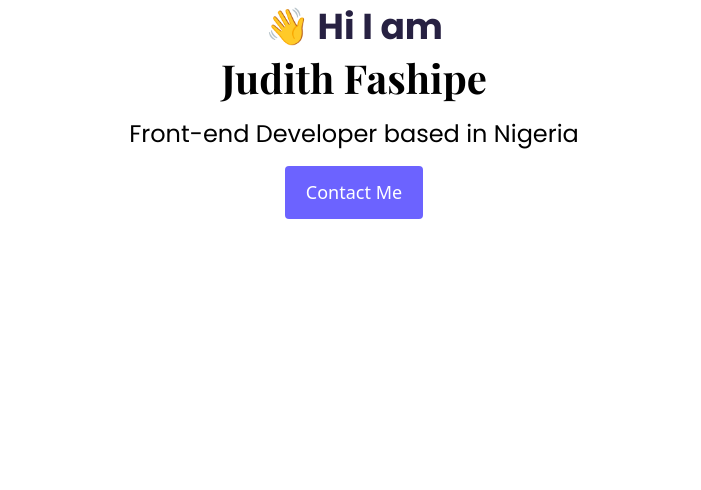
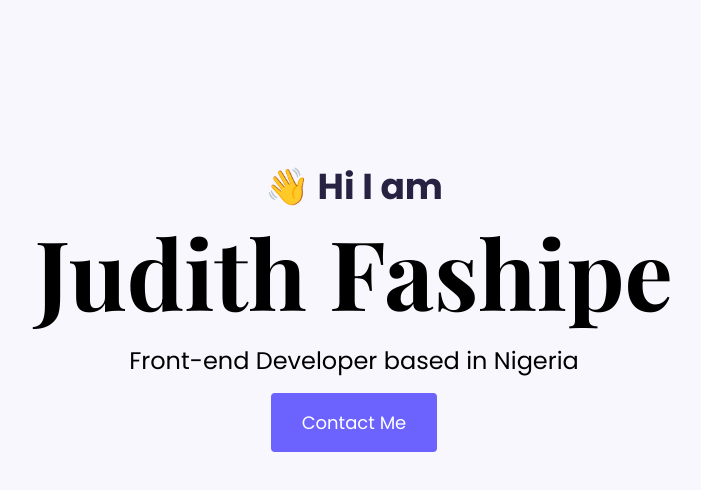
Before and after one commit to judith-tolade/portfolio-project, a plain HTML site: page index.html in a window 1280 px wide. Shown: the whole page, without its empty margins (286-987 px from the left). Drawn offline with nearby package versions, Linux system fonts and the light colour scheme.

Commit message:
styling the portfolio file

```diff
--- a/index.html
+++ b/index.html
@@ -23,8 +23,10 @@
     <div class="head">
         <p>👋 Hi I am</p>
         <h1> Judith Fashipe</h1>
-        <h2> Front-end Developer based in Nigeria</h2>
+        <h2 class="nb-3"> Front-end Developer based in Nigeria</h2>
+       <div>
         <a href="#" class="btn btn-branding"> Contact Me</a>
+        </div>
 
     </div>
 </body>
--- a/styles/portfolio.css
+++ b/styles/portfolio.css
@@ -1,15 +1,31 @@
-h1, h2, h3, h4, h5{
+:root {
+    --branding-color: #6c63ff;
+    --secondary-color: #f9f7fe;
+    --heading-font-family: "Playfair Display", serif;
+    --default-font-family:"Poppins", sans-serif;
+}
+
+body {
+    font-family: var(--default-font-family);
+}
+
+h1, h2, h3, h4, h5,h6{
     color: black;
-    font-family: 'Playfair Display', serif;
+    font-family:var(--heading-font-family) ;
     font-weight: bold;
 }
+
+h1 {
+    font-size: 96px;
+}
+
 p{
-    font-family: 'Poppins', sans-serif;
     font-weight: normal;
 }
 .head {
-    background: F9F7FE;
+    background: var(--secondary-color) ;
     text-align: center;
+    padding: 160px 20px ;
 }
 .head p {
     font-size: 36px;
@@ -18,16 +34,16 @@ p{
     color: #272142;
 }
 .head h2 {
-    font-family: 'Poppins', sans-serif;
+    font-family: var(--default-font-family) ;
     font-weight: normal;
     line-height: 2;
     font-size: 24px;
 }
 .btn-branding {
-    background: #6c63ff;
+    background: var(--branding-color);
     border-radius: 4px;
     color: white;
     font-size: 18px;
     line-height: 27px;
-    padding: 12px 20px;
+    padding: 15px 30px;
 }
```
